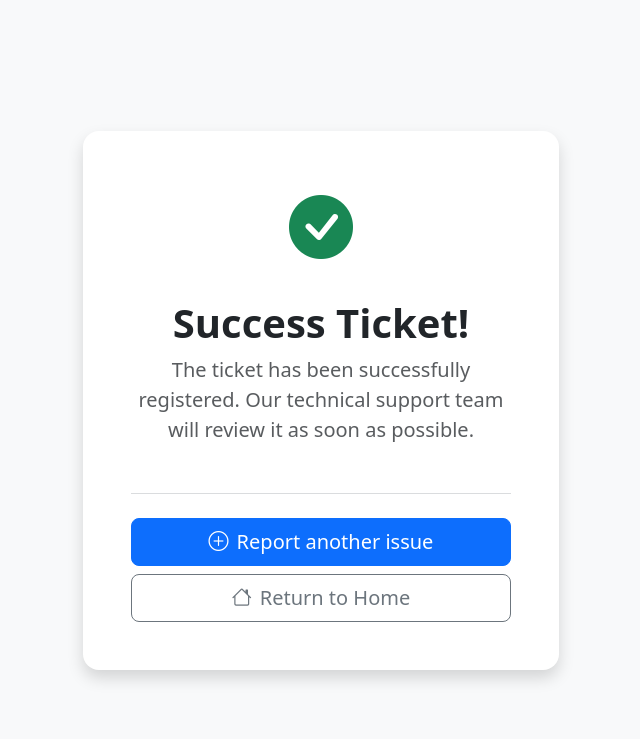
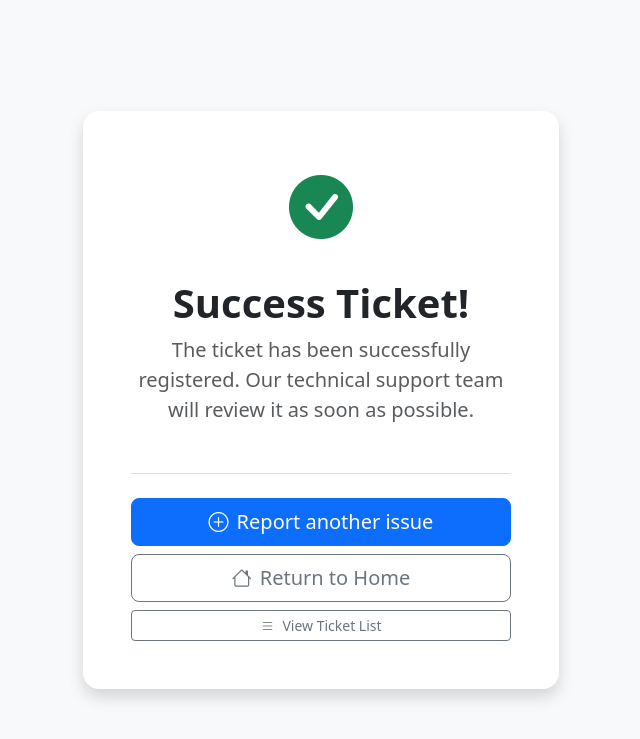
Before and after one commit to daniel-marquez-dev/simple-helpdesk-ticket-system, a Django app: page /tickets/successful/ in a window 1280 px wide. Shown: the top 739 px of the page, without its empty margins (319-959 px from the left). Run offline with Django 5.2, Linux system fonts and the light colour scheme.

Commit message:
Modify various errors that didnt allow view the tickets created and details

```diff
--- a/config/settings.py
+++ b/config/settings.py
@@ -118,5 +118,5 @@ USE_TZ = True
 
 STATIC_URL = 'static/'
 
-LOGIN_REDIRECT_URL = '/dashboard/'  # O la URL que definan para el inicio
+LOGIN_REDIRECT_URL = '/tickets/create_ticket'  # O la URL que definan para el inicio
 LOGOUT_REDIRECT_URL = '/login/'
--- a/tickets/models.py
+++ b/tickets/models.py
@@ -1,5 +1,5 @@
 from django.db import models
-
+from django.contrib.auth.models import User
 class Ticket(models.Model):
    STATUS_CHOICES = [
        ("new", "New"),
@@ -28,5 +28,5 @@ class Ticket(models.Model):
    category = models.CharField(max_length=50, choices=CATEGORY_CHOICES)
    priority = models.CharField(max_length=20, choices=PRIORITY_CHOICES)
    status = models.CharField(max_length=20, choices=STATUS_CHOICES, default="new")
-   #created_by = models.ForeignKey(User, on_delete=models.CASCADE)
+   created_by = models.ForeignKey(User, on_delete=models.CASCADE)
    created_at = models.DateTimeField(auto_now_add=True)
--- a/tickets/templates/tickets/successful.html
+++ b/tickets/templates/tickets/successful.html
@@ -26,7 +26,9 @@
                 </a>
                 <a href="#" class="btn btn-outline-secondary btn-lg rounded-3">
                     <i class="bi bi-house me-2"></i>Return to Home
-                </a>
+                 <a href="{% url 'ticket_list' %}" class="btn btn-sm btn-outline-secondary">
+                     <i class="bi bi-list me-2"></i>View Ticket List
+                 </a>
             </div>
         </div>
     </div>
--- a/tickets/templates/tickets/ticket-detail.html
+++ b/tickets/templates/tickets/ticket-detail.html
@@ -17,7 +17,7 @@
         </div>
         <div class="card-body">
             <div class="row mb-4 text-muted border-bottom pb-3">
-                <div class="col-md-4"><strong>Created by:</strong> {{ ticket.user.username }}</div>
+                <div class="col-md-4"><strong>Created by:</strong> {{ ticket.created_by.username }}</div>
                 <div class="col-md-4"><strong>Category:</strong> {{ ticket.get_category_display }}</div>
                 <div class="col-md-4"><strong>Priority:</strong> <span class="badge bg-secondary">{{ ticket.get_priority_display }}</span></div>
             </div>
--- a/tickets/templates/tickets/ticket_list.html
+++ b/tickets/templates/tickets/ticket_list.html
@@ -27,7 +27,7 @@
             {% for ticket in tickets %}
             <tr>
                 <td><strong>{{ ticket.title }}</strong></td>
-                {% if user.is_staff %}<td>{{ ticket.user.username }}</td>{% endif %}
+                {% if user.is_staff %}<td>{{ ticket.created_by.username }}</td>{% endif %}
                 <td>{{ ticket.get_category_display }}</td>
                 <td><span class="badge bg-secondary">{{ ticket.get_priority_display }}</span></td>
                 <td><span class="badge bg-info text-dark">{{ ticket.get_status_display }}</span></td>
--- a/tickets/views.py
+++ b/tickets/views.py
@@ -1,5 +1,6 @@
 from django.shortcuts import render, get_object_or_404
 from django.contrib.auth.decorators import login_required
+from tickets.models import Ticket
 from .forms import TicketForm
 
 @login_required
@@ -8,7 +9,7 @@ def ticket_list(request):
     if request.user.is_staff or request.user.is_superuser:
         tickets = Ticket.objects.all().order_by('-created_at')
     else:
-        tickets = Ticket.objects.filter(user=request.user).order_by('-created_at')
+        tickets = Ticket.objects.filter(created_by=request.user).order_by('-created_at')
 
     return render(request, 'tickets/ticket_list.html', {'tickets': tickets})
 
@@ -18,17 +19,20 @@ def ticket_detail(request, pk):
     ticket = get_object_or_404(Ticket, pk=pk)
 
     # Security check: If the user is NOT an admin AND doesn't own the ticket, deny access
-    if not (request.user.is_staff or request.user.is_superuser) and ticket.user != request.user:
+    if not (request.user.is_staff or request.user.is_superuser) and ticket.created_by != request.user:
         from django.core.exceptions import PermissionDenied
         raise PermissionDenied
 
-    return render(request, 'tickets/ticket_detail.html', {'ticket': ticket})
+    return render(request, 'tickets/ticket-detail.html', {'ticket': ticket})
 
+@login_required
 def create_ticket(request):
     if request.method == 'POST':
         form = TicketForm(request.POST)
         if form.is_valid():
-            form.save() # Guarda el ticket en la base de datos automáticamente
+            ticket = form.save(commit=False)
+            ticket.created_by = request.user
+            ticket.save()
             return render(request, 'tickets/successful.html')
     else:
         form = TicketForm() # Formulario vacío para la petición GET
```
Also changed, not shown: tickets/forms.py (+2 -5 lines), tickets/templates/tickets/create_ticket.html (+4 -5 lines), tickets/migrations/0002_ticket_created_by.py (added), tickets/urls.py (line endings or trailing spaces).
